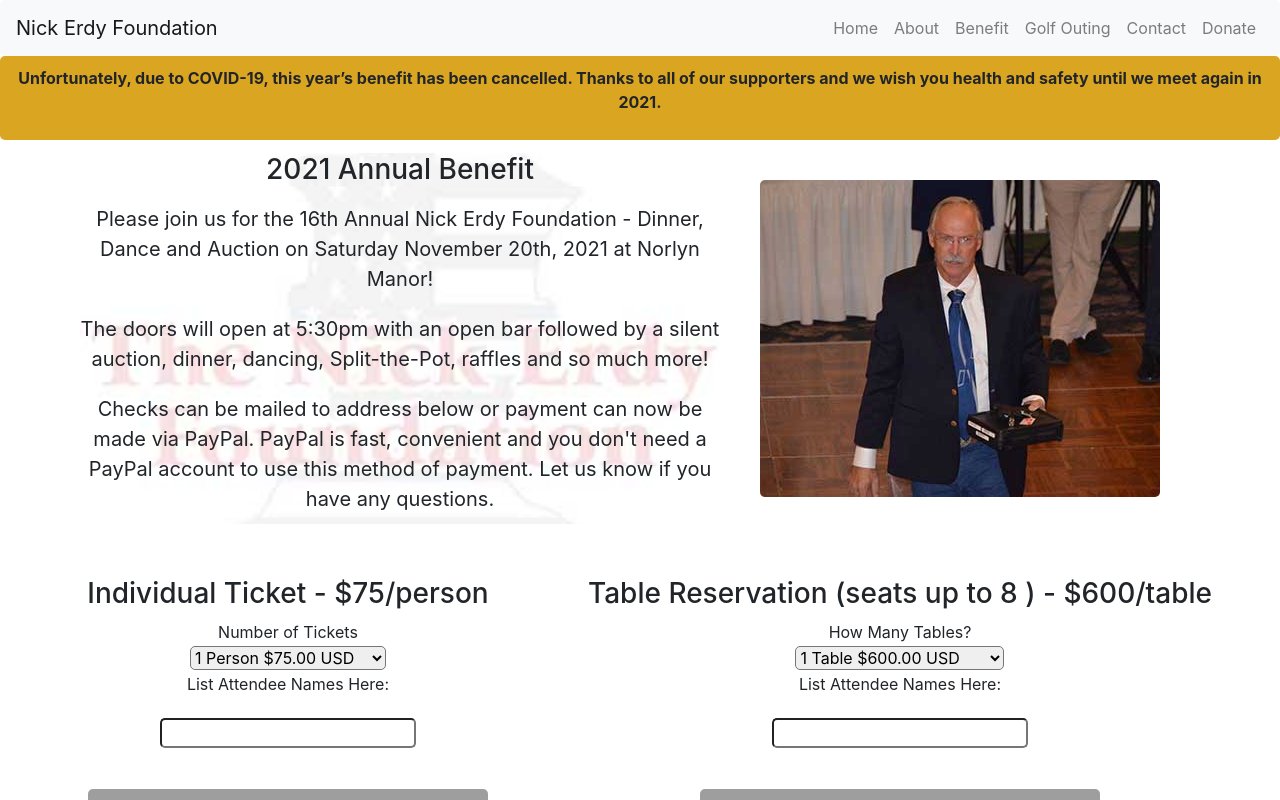
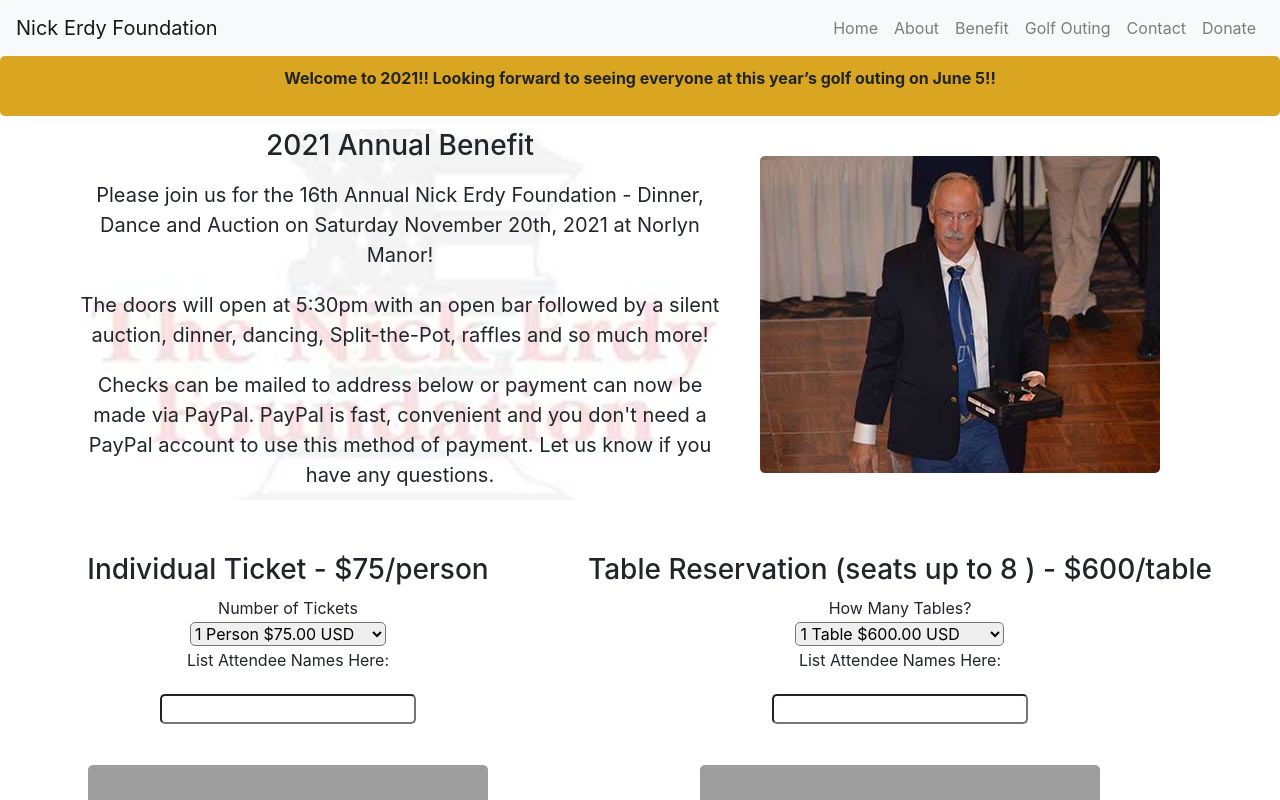
Before and after one commit to khepf/nef, a React (Create React App) app: page /benefit in a window 1280 px wide. Shown: the top 800 px of the page. Built offline with nearby package versions, Linux system fonts and the light colour scheme; grey boxes are pictures that could not be loaded.

Commit message:
quick push2

```diff
--- a/src/components/Benefit.js
+++ b/src/components/Benefit.js
@@ -10,9 +10,9 @@
 
     <Navbar />
     <div className="Covid-Banner">
-      <p><b>Unfortunately, due to COVID-19, this year’s benefit has been cancelled.
+      <p><b>Welcome to 2021!!
 
-Thanks to all of our supporters and we wish you health and safety until we meet again in 2021.</b></p>
+Looking forward to seeing everyone at this year’s golf outing on June 5!!</b></p>
 
     </div>
     <BenefitSections />
```
